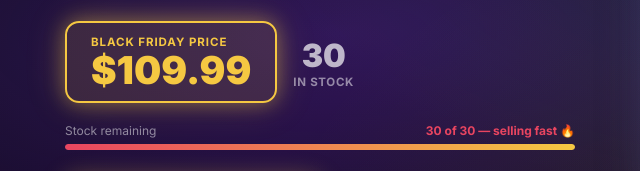
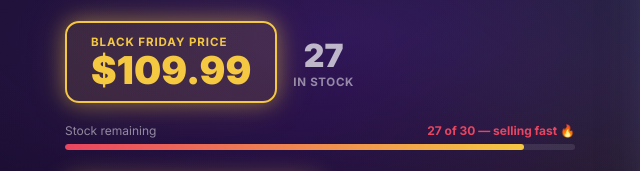
Before and after one commit to felixclawbotfelix-sys/elburn-card-shop, a plain HTML site: page index.html in a window 1280 px wide. Shown: the part 285-456 px from the top of the page, 45-685 px from the left. Drawn offline with Linux system fonts and the light colour scheme.

Commit message:
Update Delta Reign ETB stock counter: 30 → 27 (3 sold Black Friday)

```diff
--- a/index.html
+++ b/index.html
@@ -461,7 +461,7 @@
         </div>
         <!-- Stock counter -->
         <div style="text-align:center;">
-          <div style="font-size:2rem;font-weight:900;color:#fff;animation:stock-tick 1.5s ease-in-out infinite;">30</div>
+          <div style="font-size:2rem;font-weight:900;color:#fff;animation:stock-tick 1.5s ease-in-out infinite;">27</div>
           <div style="font-size:0.72rem;font-weight:700;color:rgba(255,255,255,0.5);letter-spacing:0.06em;text-transform:uppercase;">In Stock</div>
         </div>
       </div>
@@ -469,10 +469,10 @@
       <div style="margin-bottom:24px;">
         <div style="display:flex;justify-content:space-between;margin-bottom:6px;">
           <span style="font-size:0.75rem;color:rgba(255,255,255,0.5);">Stock remaining</span>
-          <span style="font-size:0.75rem;font-weight:700;color:#E94560;">30 of 30 — selling fast 🔥</span>
+          <span style="font-size:0.75rem;font-weight:700;color:#E94560;">27 of 30 — selling fast 🔥</span>
         </div>
         <div style="background:rgba(255,255,255,0.1);border-radius:999px;height:6px;overflow:hidden;">
-          <div style="height:100%;width:100%;background:linear-gradient(90deg,#E94560,#F5C842);border-radius:999px;"></div>
+          <div style="height:100%;width:90%;background:linear-gradient(90deg,#E94560,#F5C842);border-radius:999px;"></div>
         </div>
       </div>
       <!-- CTA buttons -->
```
